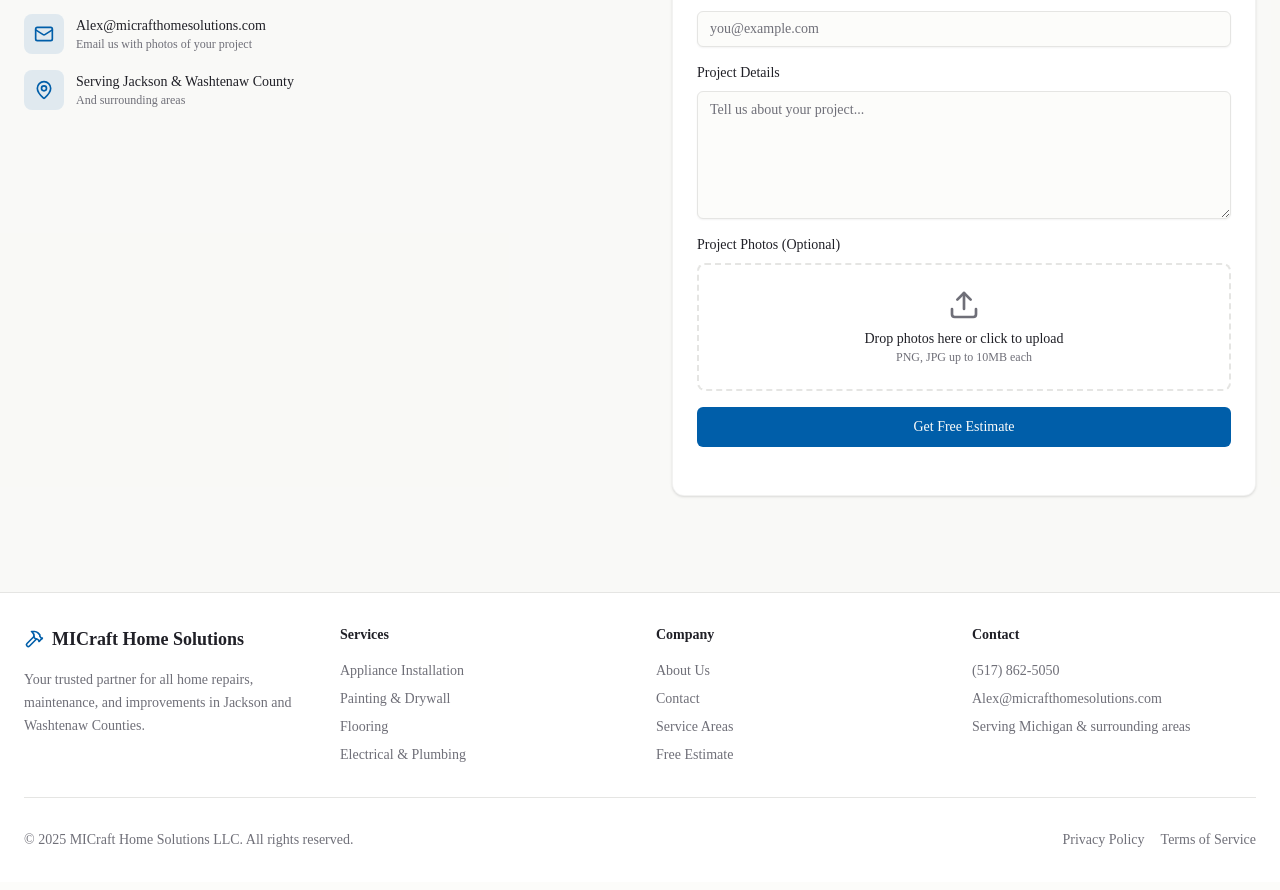
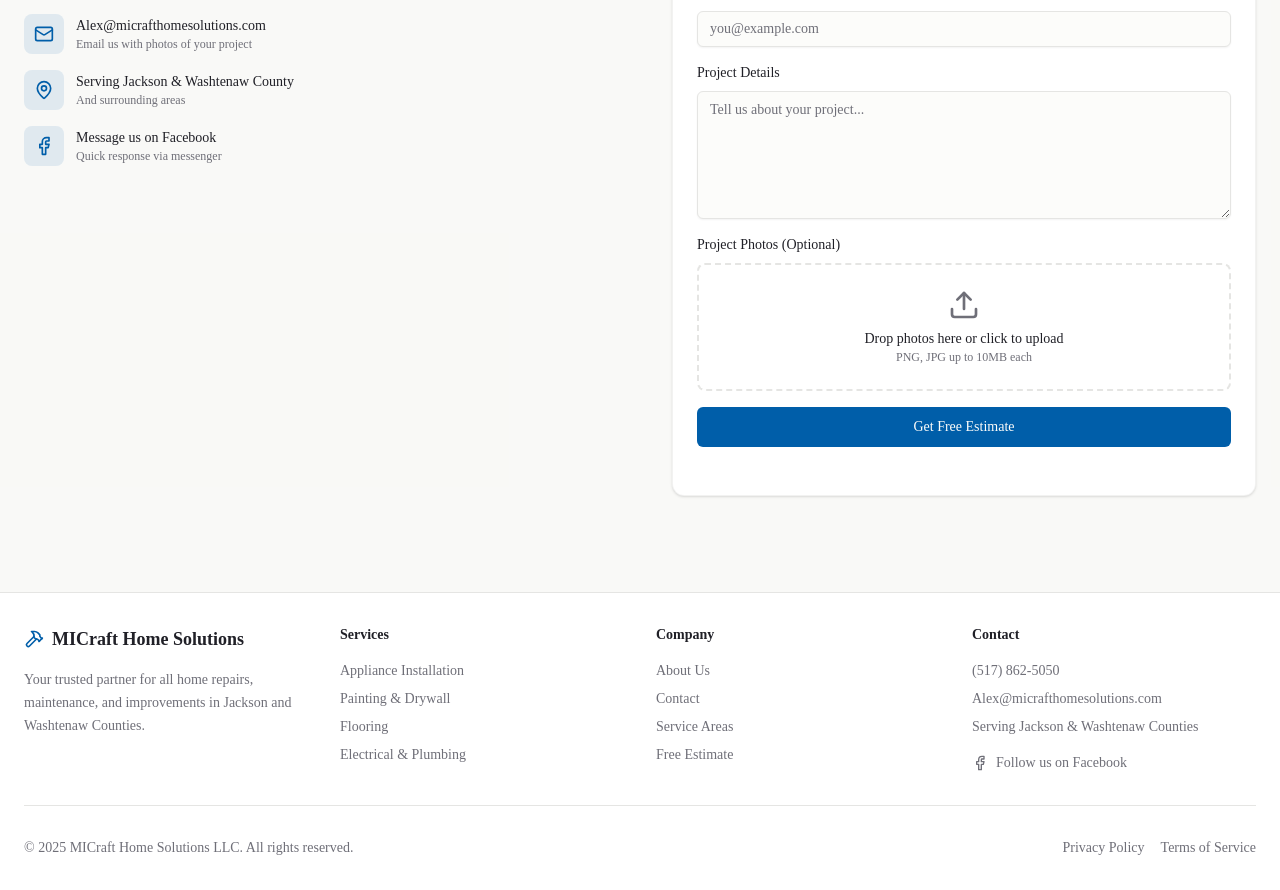
Before and after one commit to SaibanJ/MICraftHomeSolutions-p, a Next.js app: page / in a window 1280 px wide. Shown: the part 4340-5230 px from the top of the page. Built offline with nearby package versions, Linux system fonts and the light colour scheme.

Commit message:
SEO adjustments

```diff
--- a/components/call-to-action.tsx
+++ b/components/call-to-action.tsx
@@ -4,7 +4,7 @@ import { Button } from "@/components/ui/button"
 import { Card, CardContent } from "@/components/ui/card"
 import { Input } from "@/components/ui/input"
 import { Textarea } from "@/components/ui/textarea"
-import { Phone, Mail, MapPin, Upload, X } from "lucide-react"
+import { Phone, Mail, MapPin, Upload, X, Facebook } from "lucide-react"
 import { useState, useRef, type FormEvent, type DragEvent, type ChangeEvent } from "react"
 import Image from "next/image"
 
@@ -129,6 +129,22 @@ export function CallToAction() {
                   <div className="flex flex-col">
                     <span className="text-sm font-medium text-foreground">Serving Jackson & Washtenaw County</span>
                     <span className="text-xs text-muted-foreground">And surrounding areas</span>
+                  </div>
+                </div>
+                <div className="flex items-center gap-3">
+                  <div className="flex h-10 w-10 items-center justify-center rounded-lg bg-primary/10 text-primary">
+                    <Facebook className="h-5 w-5" />
+                  </div>
+                  <div className="flex flex-col">
+                    <a
+                        href="https://www.facebook.com/profile.php?id=61584081754653"
+                        target="_blank"
+                        rel="noopener noreferrer"
+                        className="text-sm font-medium text-foreground hover:text-primary transition-colors"
+                    >
+                      Message us on Facebook
+                    </a>
+                    <span className="text-xs text-muted-foreground">Quick response via messenger</span>
                   </div>
                 </div>
               </div>
--- a/components/footer.tsx
+++ b/components/footer.tsx
@@ -1,4 +1,4 @@
-import { Hammer } from "lucide-react"
+import { Hammer, Facebook } from "lucide-react"
 
 export function Footer() {
   return (
@@ -11,7 +11,9 @@ export function Footer() {
                 <span className="font-sans text-lg font-bold text-foreground">MICraft Home Solutions</span>
               </div>
               <p className="text-sm text-muted-foreground leading-relaxed">
-                {"Your trusted partner for all home repairs, maintenance, and improvements in Jackson and Washtenaw Counties."}
+                {
+                  "Your trusted partner for all home repairs, maintenance, and improvements in Jackson and Washtenaw Counties."
+                }
               </p>
             </div>
             <div className="flex flex-col gap-4">
@@ -69,7 +71,18 @@ export function Footer() {
               <ul className="flex flex-col gap-2 text-sm text-muted-foreground">
                 <li>(517) 862-5050</li>
                 <li>Alex@micrafthomesolutions.com</li>
-                <li>{"Serving Michigan & surrounding areas"}</li>
+                <li>{"Serving Jackson & Washtenaw Counties"}</li>
+                <li className="mt-2">
+                  <a
+                      href="https://www.facebook.com/profile.php?id=61584081754653"
+                      target="_blank"
+                      rel="noopener noreferrer"
+                      className="flex items-center gap-2 hover:text-foreground transition-colors"
+                  >
+                    <Facebook className="h-4 w-4" />
+                    <span>Follow us on Facebook</span>
+                  </a>
+                </li>
               </ul>
             </div>
           </div>
```
